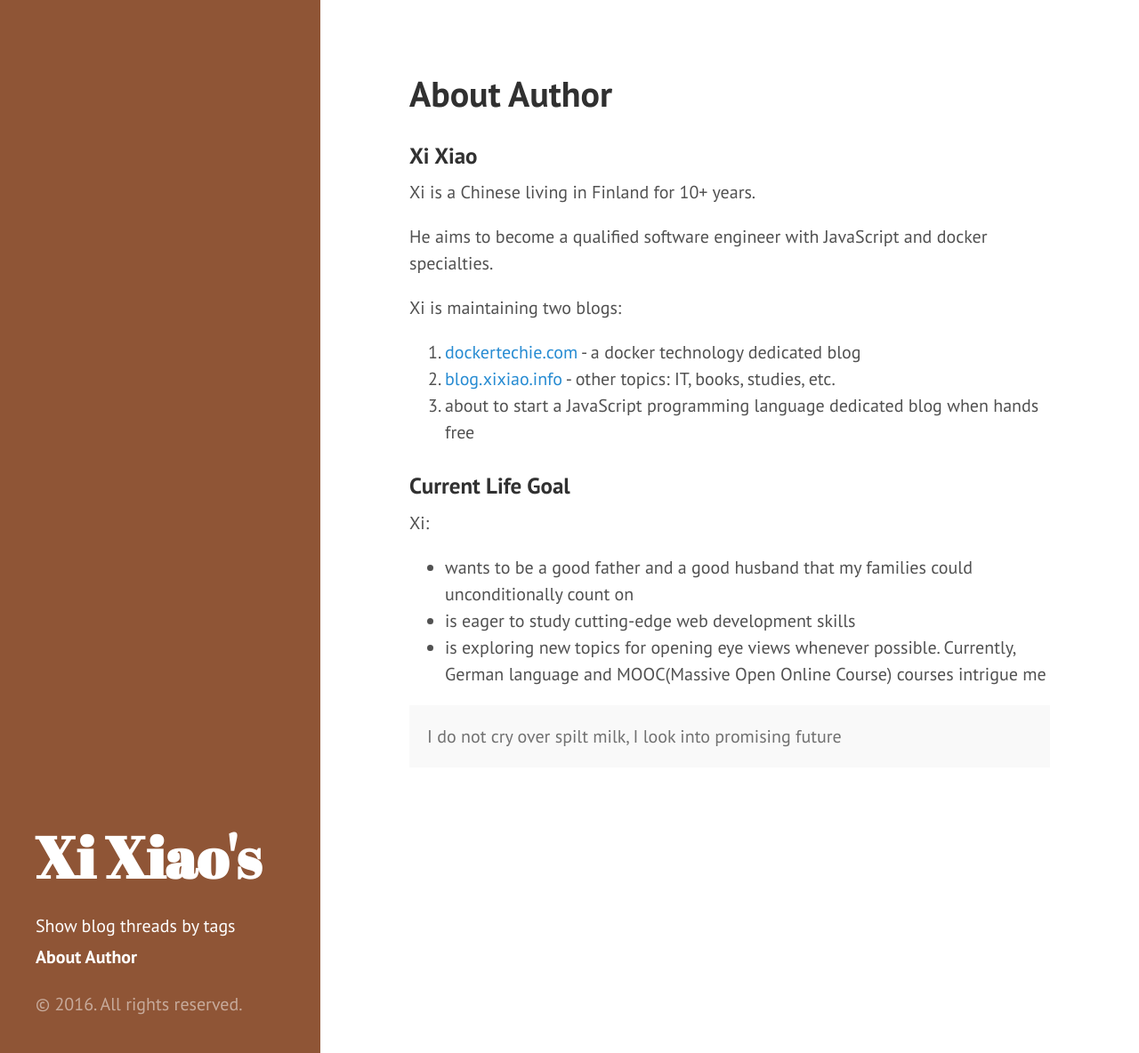
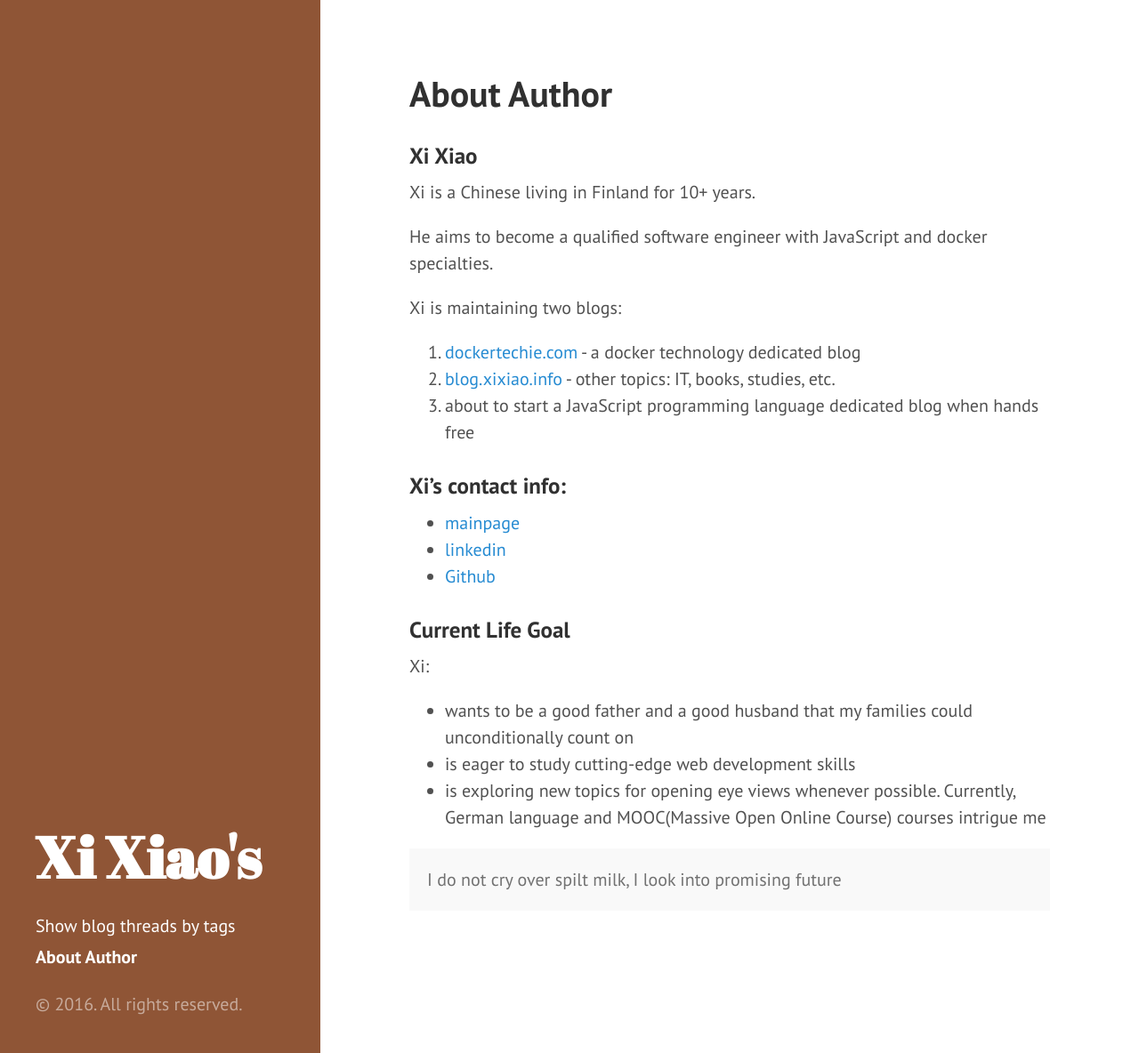
Before and after one commit to Xixiao007/blog.xixiao.info, a Jekyll site: the page built from z-about-xi-xiao.md, in a window 1280 px wide and 1184 px high. Shown: the whole window at 89% size. Built offline with Jekyll 4.4.1, drawn with Linux system fonts in a browser that asks for light colours; nearby versions of some CDN libraries.

Commit message:
"commit"

```diff
--- a/z-about-xi-xiao.md
+++ b/z-about-xi-xiao.md
@@ -15,6 +15,12 @@ Xi is maintaining two blogs:
 2. [blog.xixiao.info](blog.xixiao.info) - other topics: IT, books, studies, etc.
 3. about to start a JavaScript programming language dedicated blog when hands free
 
+###Xi's contact info:
+
+- [mainpage](xixiao.info)
+- [linkedin](https://fi.linkedin.com/in/xixiao1)
+- [Github](https://github.com/Xixiao007)
+
 ###Current Life Goal
 Xi:
 
```
